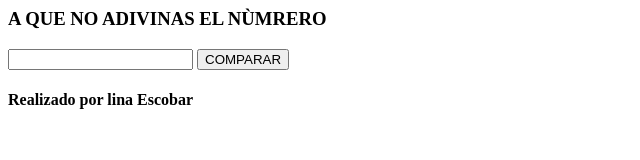
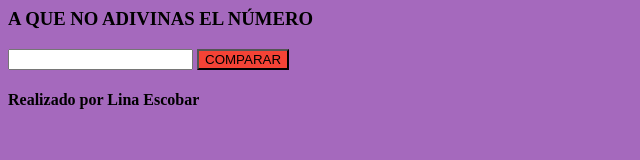
Before and after one commit to LinaaEscobar/Juego, a plain HTML site: page index.html in a window 1280 px wide. Shown: the whole page, without its empty margins (0-640 px from the left). Drawn offline with Linux system fonts and the light colour scheme.

Commit message:
Update index.html

```diff
--- a/index.html
+++ b/index.html
@@ -1,12 +1,13 @@
 <html>
     <head>
-    <title>ADIVINA EL NÙMERO</title>
-        <script src="script.js"></script>
+       <title>ADIVINA UN NÚMERO</title>
+	<script src="script.js"></script>
+	<link rel="stylesheet" type="text/css" href="style.css"></link>
     </head>
-    <BODY>
-       <h3>A QUE NO ADIVINAS EL NÙMRERO</h3>
-       <input type="number" id="barra"  />
-       <button onclick="adivinar()" class="danger">COMPARAR</button>
-       <h4>Realizado por lina Escobar</h4>
-    </BODY>
+    <body>
+        <h3>A QUE NO ADIVINAS EL NÚMERO</h3>
+        <input type="number" id="barra" />
+        <button onclick="adivinar()" class="danger">COMPARAR</button>
+        <h4>Realizado por Lina Escobar</h4>
+    </body>
 </html>
```
